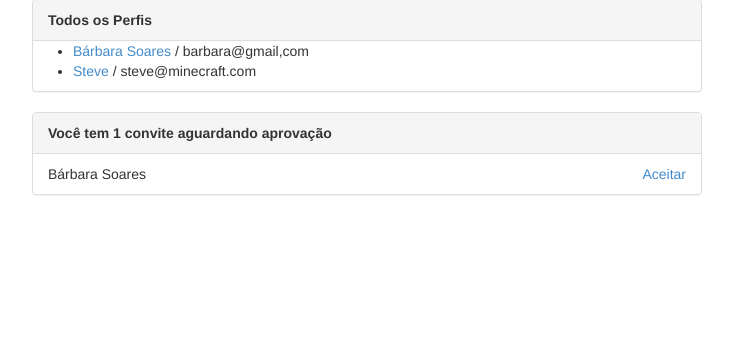
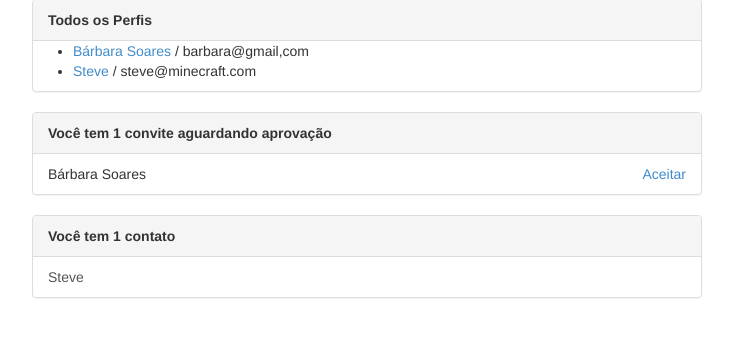
Before and after one commit to breendacaroline/Experiencein, a Django app: page / in a window 1280 px wide. Shown: the part 121-458 px from the top of the page, without its empty margins (273-1006 px from the left). Run offline with Django 3.2, Linux system fonts and the light colour scheme; data comes from the database, SQL or seed files in the repository; both versions use the stored data as it was after the commit.

Commit message:
Arquivos do nono módulo do projeto

```diff
--- a/perfis/models.py
+++ b/perfis/models.py
@@ -5,6 +5,7 @@ class Perfil(models.Model):
     email  = models.CharField(max_length=255, null=False)
     telefone  = models.CharField(max_length=15, null=False)
     nome_empresa  = models.CharField(max_length=255, null=False)
+    contatos = models.ManyToManyField('self')
 
     def convidar(self, perfil_convidado):
         Convite(solicitante=self, convidado=perfil_convidado).save()
@@ -12,3 +13,8 @@ class Perfil(models.Model):
 class Convite(models.Model):
     solicitante = models.ForeignKey(Perfil, on_delete=models.CASCADE, related_name='convites_feitos')
     convidado = models.ForeignKey(Perfil, on_delete=models.CASCADE, related_name='convites_recebidos')
+
+    def aceitar(self):
+      self.convidado.contatos.add(self.solicitante)
+      self.solicitante.contatos.add(self.convidado)
+      self.delete()
--- a/perfis/templates/index.html
+++ b/perfis/templates/index.html
@@ -29,7 +29,7 @@
                   {% for convite in perfil_logado.convites_recebidos.all %}
                       <li class="list-group-item">
                               {{ convite.solicitante.nome }}
-                              <a href="#" class="pull-right">Aceitar</a>
+                              <a href="{% url 'aceitar' convite.id %}" class="pull-right">Aceitar</a>
                       </li>
                   {% endfor %}
               </ul>
@@ -40,5 +40,25 @@
           {% endif %}
         {% endwith %}
     </div>
+    <!-- novo painel! -->
+
+    <div class="panel panel-default">
+        {% with total_de_contatos=perfil_logado.contatos.count %}
+            {% if total_de_contatos %}
+                <div class="panel-heading">
+                        <strong>Você tem {{total_de_contatos}} contato{{ total_de_contatos|pluralize }}</strong>
+                </div>
+                <ul class="list-group">
+                    {% for contato in perfil_logado.contatos.all %}
+                        <a href="{% url 'exibir' contato.id %}" class="list-group-item">{{ contato.nome }}</a>
+                    {% endfor %}
+                </ul>
+            {% else %}
+                <div class="panel-body">
+                    <p>Você não possui contatos no momento :(</p>
+                </div>
+            {% endif %}
+        {% endwith %}
+    </div>
 </div>
 {% endblock %}
--- a/perfis/templates/perfil.html
+++ b/perfis/templates/perfil.html
@@ -9,7 +9,13 @@
           <abbr title="Telefone">Tel:</abbr> {{perfil.telefone}}<br>
           <a href="mailto:{{perfil.email}}">{{perfil.email}}</a>
         </address>
+
+    {% if ja_e_contato %}
+      <div class="well well-sm">Vocês já estão conectados :)</div>
+    {% else %}
         <a href="{% url 'convidar' perfil.id %}">convidar</a>
+    {% endif %}
+
     </div>
 </div>
 {% endblock %}
--- a/perfis/urls.py
+++ b/perfis/urls.py
@@ -4,5 +4,6 @@ from . import views
 urlpatterns = [
     path('', views.index, name='index'),
     path('perfis/<int:perfil_id>', views.exibir, name='exibir'),
-    path('perfis/<int:perfil_id>/convidar', views.convidar, name='convidar')
+    path('perfis/<int:perfil_id>/convidar', views.convidar, name='convidar'),
+    path('convite/<int:convite_id>/aceitar', views.aceitar, name='aceitar')
 ]
--- a/perfis/views.py
+++ b/perfis/views.py
@@ -1,6 +1,6 @@
 from django.shortcuts import render
 from django.http import HttpResponse
-from perfis.models import Perfil
+from perfis.models import Perfil, Convite
 from django.shortcuts import redirect
 
 def index(request):
@@ -9,7 +9,9 @@ def index(request):
 def exibir(request, perfil_id):
 
     perfil = Perfil.objects.get(id=perfil_id)
-    return render(request, 'perfil.html', {'perfil' : perfil, 'perfil_logado' : get_perfil_logado(request)})
+    perfil_logado = get_perfil_logado(request)
+    ja_e_contato = perfil in perfil_logado.contatos.all()
+    return render(request, 'perfil.html', {'perfil' : perfil, 'perfil_logado' : get_perfil_logado(request), 'ja_e_contato' : ja_e_contato})
 
 def convidar(request, perfil_id):
     perfil_a_convidar = Perfil.objects.get(id=perfil_id)
@@ -20,3 +22,8 @@ def convidar(request, perfil_id):
 
 def get_perfil_logado(request):
    return Perfil.objects.get(id=1)
+
+def aceitar(request, convite_id):
+  convite = Convite.objects.get(id=convite_id)
+  convite.aceitar()
+  return redirect('index')
```
Also changed, not shown: db.sqlite3, perfis/migrations/0003_perfil_contatos.py (added).
